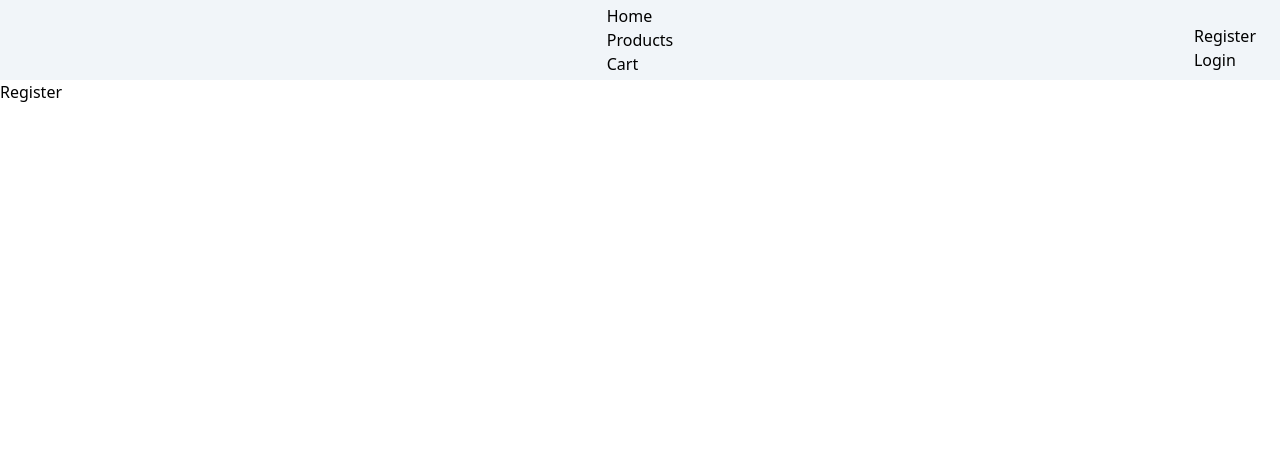
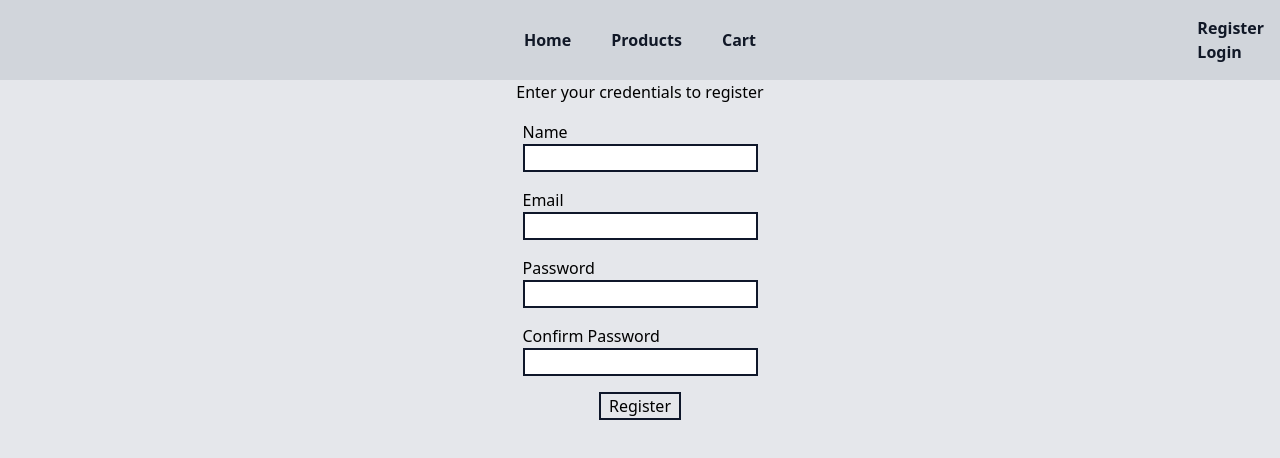
Before and after one commit to plugga-tech/express-api-webshop-js-antonjanzon95, a React (Vite) app in the folder frontend/: page /register in a window 1280 px wide. Shown: the top 458 px of the page. Built offline with nearby package versions, Linux system fonts and the light colour scheme; no server answers.

Commit message:
Added register and login form

```diff
--- a/frontend/src/App.tsx
+++ b/frontend/src/App.tsx
@@ -1,5 +1,5 @@
 import { useState, useEffect } from "react";
-import { BrowserRouter as Router, Routes, Route, Link } from "react-router-dom";
+import { BrowserRouter as Router, Routes, Route } from "react-router-dom";
 import Home from "./components/Home";
 import Cart from "./components/Cart";
 import Products from "./components/Products";
--- a/frontend/src/components/Layout.tsx
+++ b/frontend/src/components/Layout.tsx
@@ -3,9 +3,9 @@ import Navigation from "./Navigation";
 
 function Layout({ children }: { children: ReactNode }) {
   return (
-    <div>
+    <div className="">
       <Navigation />
-      <div className="mt-20">{children}</div>
+      <div className="bg-gray-200 h-screen pt-10">{children}</div>
     </div>
   );
 }
--- a/frontend/src/components/Login.tsx
+++ b/frontend/src/components/Login.tsx
@@ -1,7 +1,12 @@
-import React from "react";
+import Layout from "./Layout";
+import LoginForm from "./LoginForm";
 
 function Login() {
-  return <div>Login</div>;
+  return (
+    <Layout>
+      <LoginForm />
+    </Layout>
+  );
 }
 
 export default Login;
--- /dev/null
+++ b/frontend/src/components/LoginForm.tsx
@@ -0,0 +1,59 @@
+import { useState } from "react";
+import { useNavigate } from "react-router-dom";
+
+function LoginForm() {
+  const navigate = useNavigate();
+  const [email, setEmail] = useState<string>("");
+  const [password, setPassword] = useState<string>("");
+
+  const handleSubmit = async (event: React.FormEvent<HTMLFormElement>) => {
+    event.preventDefault();
+
+    const data = { email: email, password: password };
+    const response = await fetch("http://localhost:3000/api/users/add", {
+      method: "POST",
+      headers: {
+        "Content-Type": "application/json",
+      },
+      body: JSON.stringify(data),
+    });
+
+    if (response.ok) {
+      console.log("User added");
+      alert("Registration completed, you are now able to login.");
+      navigate("/login");
+    } else {
+      console.log("Error adding user");
+    }
+  };
+
+  return (
+    <div>
+      <form
+        onSubmit={handleSubmit}
+        className="flex flex-col justify-center items-center gap-4"
+      >
+        Enter your credentials to login
+        <label className="flex flex-col">
+          Email
+          <input
+            type="text"
+            value={email}
+            className="border-2 border-slate-900"
+          />
+        </label>
+        <label className="flex flex-col">
+          Password
+          <input
+            type="password"
+            value={password}
+            className="border-2 border-slate-900"
+          />
+        </label>
+        <button className="border-2 border-slate-900 px-2">Login</button>
+      </form>
+    </div>
+  );
+}
+
+export default LoginForm;
--- a/frontend/src/components/Navigation.tsx
+++ b/frontend/src/components/Navigation.tsx
@@ -3,23 +3,23 @@ import { Link } from "react-router-dom";
 
 function Navigation() {
   return (
-    <nav className="w-screen fixed top-0 h-20 flex justify-center items-center bg-slate-100">
-      <ul>
-        <li>
+    <nav className="w-screen fixed top-0 h-20 flex justify-center items-center bg-gray-300 text-gray-900 font-extrabold">
+      <ul className="flex gap-10">
+        <li className="hover:text-cyan-800">
           <Link to="/">Home</Link>
         </li>
-        <li>
+        <li className="hover:text-cyan-800">
           <Link to="/products">Products</Link>
         </li>
-        <li>
+        <li className="hover:text-cyan-800">
           <Link to="/cart">Cart</Link>
         </li>
       </ul>
-      <ul className="absolute top-6 right-6">
-        <li>
+      <ul className="absolute top-4 right-4">
+        <li className="hover:text-cyan-800">
           <Link to="/register">Register</Link>
         </li>
-        <li>
+        <li className="hover:text-cyan-800">
           <Link to="/login">Login</Link>
         </li>
       </ul>
--- a/frontend/src/components/Register.tsx
+++ b/frontend/src/components/Register.tsx
@@ -1,7 +1,12 @@
-import React from "react";
+import RegisterForm from "./RegisterForm";
+import Layout from "./Layout";
 
 function Register() {
-  return <div>Register</div>;
+  return (
+    <Layout>
+      <RegisterForm />
+    </Layout>
+  );
 }
 
 export default Register;
--- /dev/null
+++ b/frontend/src/components/RegisterForm.tsx
@@ -0,0 +1,94 @@
+import { useState } from "react";
+import { useNavigate } from "react-router-dom";
+
+function RegisterForm() {
+  const navigate = useNavigate();
+  const [name, setName] = useState<string>("");
+  const [email, setEmail] = useState<string>("");
+  const [password, setPassword] = useState<string>("");
+  const [confirmPassword, setConfirmPassword] = useState<string>("");
+
+  const handleSubmit = async (event: React.FormEvent<HTMLFormElement>) => {
+    event.preventDefault();
+
+    if (password !== confirmPassword) {
+      alert("Passwords don't match!");
+      return;
+    }
+
+    const data = { name: name, email: email, password: password };
+    const response = await fetch("http://localhost:3000/api/users/add", {
+      method: "POST",
+      headers: {
+        "Content-Type": "application/json",
+      },
+      body: JSON.stringify(data),
+    });
+
+    if (response.ok) {
+      console.log("User added");
+      alert("Registration completed, you are now able to login.");
+      navigate("/login");
+    } else {
+      console.log("Error adding user");
+    }
+  };
+
+  return (
+    <>
+      <form
+        onSubmit={handleSubmit}
+        className="flex flex-col justify-center items-center gap-4"
+      >
+        <h2>Enter your credentials to register</h2>
+        <label className="flex flex-col">
+          Name
+          <input
+            type="text"
+            className="border-2 border-slate-900"
+            value={name}
+            onChange={(event: React.ChangeEvent<HTMLInputElement>) =>
+              setName(event.target.value)
+            }
+          />
+        </label>
+        <label className="flex flex-col">
+          Email
+          <input
+            type="text"
+            className="border-2 border-slate-900"
+            value={email}
+            onChange={(event: React.ChangeEvent<HTMLInputElement>) =>
+              setEmail(event.target.value)
+            }
+          />
+        </label>
+        <label className="flex flex-col">
+          Password
+          <input
+            type="password"
+            className="border-2 border-slate-900"
+            value={password}
+            onChange={(event: React.ChangeEvent<HTMLInputElement>) =>
+              setPassword(event.target.value)
+            }
+          />
+        </label>
+        <label className="flex flex-col">
+          Confirm Password
+          <input
+            type="password"
+            className="border-2 border-slate-900"
+            value={confirmPassword}
+            onChange={(event) => setConfirmPassword(event.target.value)}
+          />
+        </label>
+        <button type="submit" className="border-2 border-slate-900 px-2">
+          Register
+        </button>
+      </form>
+    </>
+  );
+}
+
+export default RegisterForm;
```
